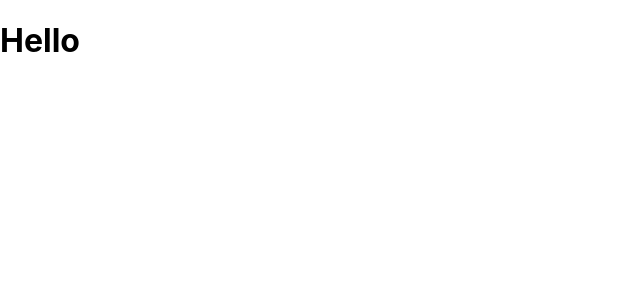
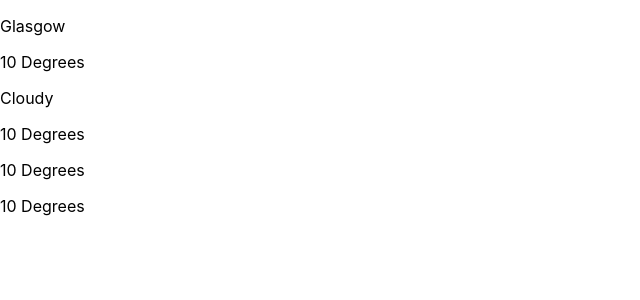
Before and after one commit to abrahamsuarezolay/weather-app, a React (Create React App) app: page / in a window 1280 px wide. Shown: the top 300 px of the page, without its empty margins (0-640 px from the left). Built offline with nearby package versions, Linux system fonts and the light colour scheme; the HTML template or start-up script is replaced by a standard one.

Commit message:
Basic html structure and image resources added to folder

```diff
--- a/src/App.js
+++ b/src/App.js
@@ -2,9 +2,35 @@ import React, { useState } from "react";
 import axios from "axios";
 
 function App() {
+
+  //const url = "https://api.openweathermap.org/data/2.5/weather?lat={lat}&lon={lon}&appid=810b2fb3501d5e255b028d8a32f496e6"
+
   return (
     <div className="App">
-      <h1>Hello</h1>
+      <div className="container">
+        <div className="top">
+          <div className="location">
+            <p>Glasgow</p>
+          </div>
+          <div className="temperature">
+            <p>10 Degrees</p>
+          </div>
+          <div className="description">
+            <p>Cloudy</p>
+          </div>
+        </div>
+        <div className="bottom">
+          <div className="feels">
+            <p>10 Degrees</p>
+          </div>
+          <div className="humidity">
+            <p>10 Degrees</p>
+          </div>
+          <div className="wind">
+            <p>10 Degrees</p>
+          </div>
+        </div>
+      </div>
     </div>
   );
 }
```
Also changed, not shown: src/assets/background.jpg (added).
